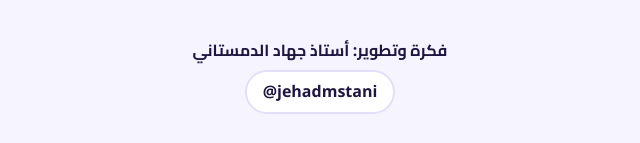
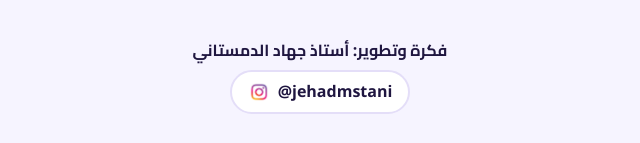
Before and after one commit to aldumestani/abusaiba-apps, a plain HTML site: page index.html in a window 1280 px wide. Shown: the part 966-1109 px from the top of the page, 320-960 px from the left. Drawn offline with Linux system fonts and the light colour scheme.

Commit message:
Add files via upload

```diff
--- a/index.html
+++ b/index.html
@@ -58,7 +58,7 @@
 <footer>
   <div class="wrap">
     <p>فكرة وتطوير: أستاذ جهاد الدمستاني</p>
-    <a href="https://www.instagram.com/jehadmstani/" target="_blank" rel="noopener" class="ig" dir="ltr">@jehadmstani</a>
+    <a href="https://www.instagram.com/jehadmstani/" target="_blank" rel="noopener" class="ig" dir="ltr"><img src="instagram.png" alt="" width="22" height="22">@jehadmstani</a>
   </div>
 </footer>
 </body>
--- a/portal.css
+++ b/portal.css
@@ -30,4 +30,4 @@ body { margin: 0; font-family: 'Cairo', 'Segoe UI', Tahoma, sans-serif; color: v
 .help .note { color: #8a4b00; background: #fff6dc; border-radius: 12px; padding: 10px 14px; margin: 0; font-weight: 700; }
 footer { text-align: center; padding: 18px 0 32px; color: var(--muted); }
 footer p { margin: 0 0 6px; font-weight: 700; color: var(--ink); }
-.ig { display: inline-flex; min-height: 44px; align-items: center; padding: 4px 16px; border: 2px solid var(--line); border-radius: 999px; background: #fff; color: var(--ink); font-weight: 700; text-decoration: none; }
+.ig { display: inline-flex; min-height: 44px; align-items: center; gap: 8px; padding: 4px 16px; border: 2px solid var(--line); border-radius: 999px; background: #fff; color: var(--ink); font-weight: 700; text-decoration: none; }
```
Also changed, not shown: instagram.png (added).
